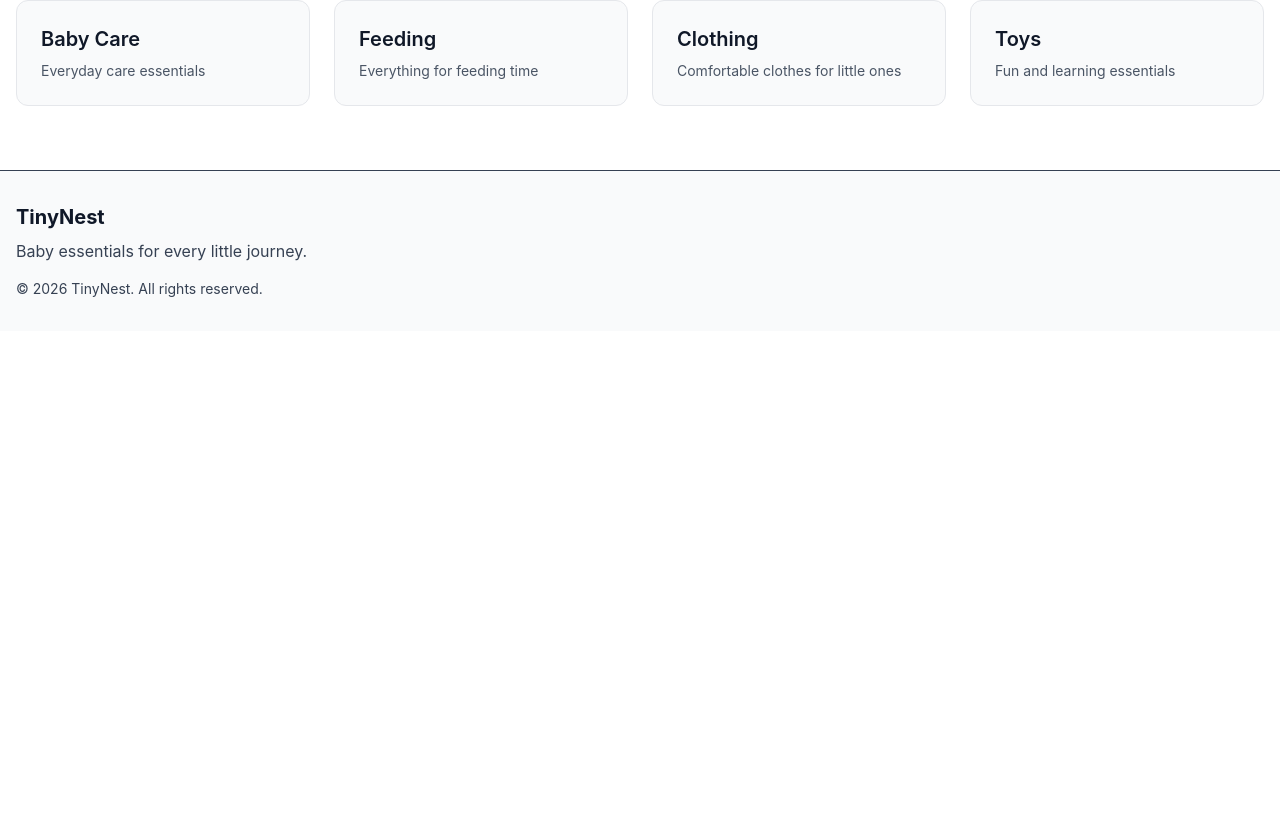
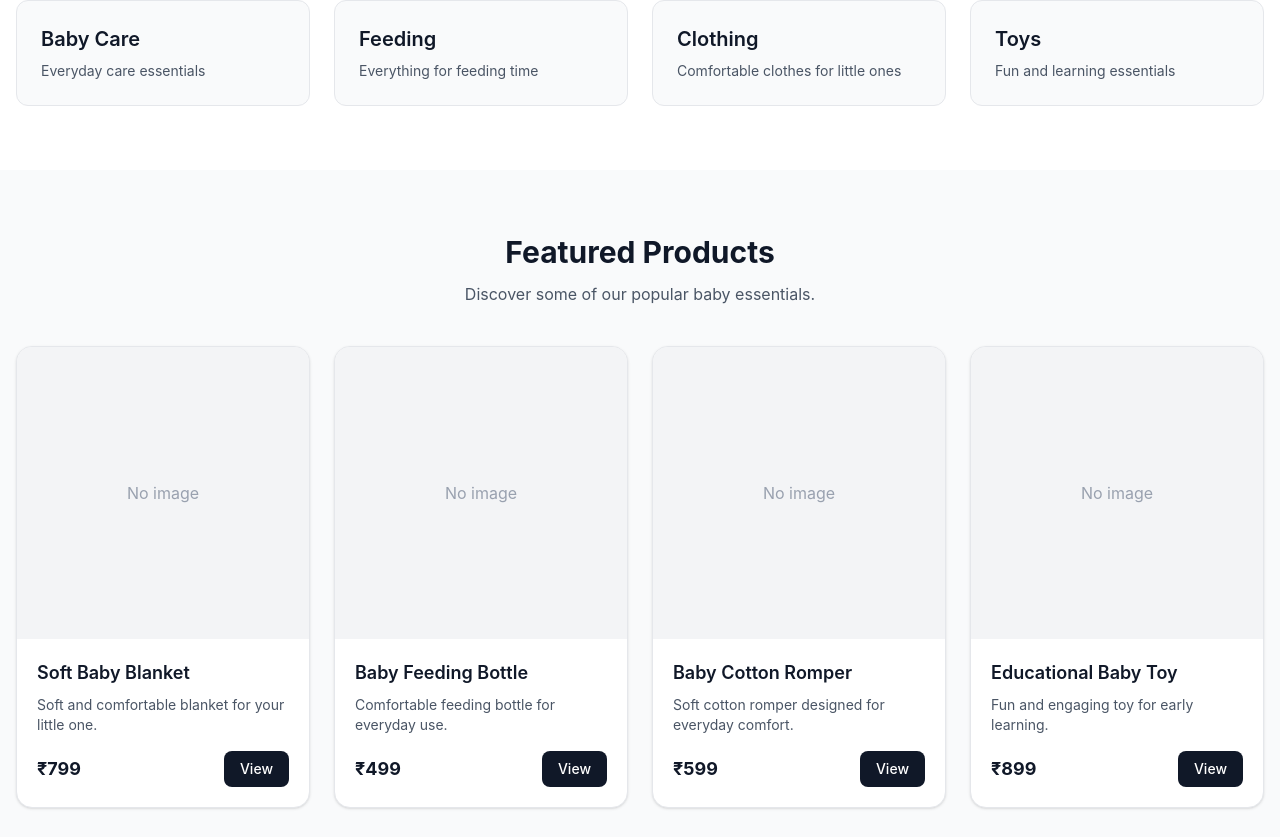
Before and after one commit to ayshasahva-stack/tinynest, a React app in the folder frontend/: page / in a window 1280 px wide. Shown: the part 743-1580 px from the top of the page. Before the commit the page ends 1074 px from the top, so only its background shows below. Built offline with nearby package versions, Linux system fonts and the light colour scheme; the HTML template or start-up script is replaced by a standard one.

Commit message:
feat: add featured products section

```diff
--- /dev/null
+++ b/frontend/src/features/products/components/ProductCard.jsx
@@ -0,0 +1,60 @@
+// ProductCard displays a single product
+function ProductCard({ product }) {
+    return (
+        <article className="overflow-hidden rounded-2xl border border-gray-200 bg-white shadow-sm transition hover:-translate-y-1 hover:shadow-lg dark:border-gray-700 dark:bg-gray-900">
+
+            {/* Product image area */}
+            <div className="aspect-square bg-gray-100 dark:bg-gray-800">
+
+                {product.image ? (
+                    <img
+                        src={product.image}
+                        alt={product.name}
+                        className="h-full w-full object-cover"
+                    />
+                ) : (
+                    <div className="flex h-full items-center justify-center text-gray-400">
+                        No image
+                    </div>
+                )}
+
+            </div>
+
+            {/* Product information */}
+            <div className="p-5">
+
+                {/* Product name */}
+                <h3 className="text-lg font-semibold text-gray-900 dark:text-white">
+                    {product.name}
+                </h3>
+
+                {/* Product description */}
+                <p className="mt-2 line-clamp-2 text-sm text-gray-600 dark:text-gray-400">
+                    {product.description}
+                </p>
+
+                {/* Product price and action */}
+                <div className="mt-4 flex items-center justify-between">
+
+                    {/* Product price */}
+                    <span className="text-lg font-bold text-gray-900 dark:text-white">
+                        ₹{product.price}
+                    </span>
+
+                    {/* View product button */}
+                    <button
+                        type="button"
+                        className="rounded-lg bg-gray-900 px-4 py-2 text-sm font-medium text-white transition hover:bg-gray-700 dark:bg-white dark:text-gray-900 dark:hover:bg-gray-200"
+                    >
+                        View
+                    </button>
+
+                </div>
+
+            </div>
+
+        </article>
+    );
+}
+
+export default ProductCard;
--- /dev/null
+++ b/frontend/src/pages/home/FeaturedProduct.jsx
@@ -0,0 +1,75 @@
+// Import the reusable ProductCard component
+import ProductCard from "../../features/products/components/ProductCard";
+
+// Temporary product data for UI development
+const featuredProducts = [
+    {
+        id: 1,
+        name: "Soft Baby Blanket",
+        description: "Soft and comfortable blanket for your little one.",
+        price: 799,
+        image: "",
+    },
+    {
+        id: 2,
+        name: "Baby Feeding Bottle",
+        description: "Comfortable feeding bottle for everyday use.",
+        price: 499,
+        image: "",
+    },
+    {
+        id: 3,
+        name: "Baby Cotton Romper",
+        description: "Soft cotton romper designed for everyday comfort.",
+        price: 599,
+        image: "",
+    },
+    {
+        id: 4,
+        name: "Educational Baby Toy",
+        description: "Fun and engaging toy for early learning.",
+        price: 899,
+        image: "",
+    },
+];
+
+// Featured products section
+function FeaturedProducts() {
+    return (
+        <section className="bg-gray-50 py-16 dark:bg-gray-900">
+
+            {/* Section container */}
+            <div className="mx-auto max-w-7xl px-4">
+
+                {/* Section heading */}
+                <div className="text-center">
+
+                    <h2 className="text-3xl font-bold text-gray-900 dark:text-white">
+                        Featured Products
+                    </h2>
+
+                    <p className="mt-3 text-gray-600 dark:text-gray-400">
+                        Discover some of our popular baby essentials.
+                    </p>
+
+                </div>
+
+                {/* Product grid */}
+                <div className="mt-10 grid grid-cols-1 gap-6 sm:grid-cols-2 lg:grid-cols-4">
+
+                    {featuredProducts.map((product) => (
+                        <ProductCard
+                            key={product.id}
+                            product={product}
+                        />
+                    ))}
+
+                </div>
+
+            </div>
+
+        </section>
+    );
+}
+
+export default FeaturedProducts;
--- a/frontend/src/pages/home/Home.jsx
+++ b/frontend/src/pages/home/Home.jsx
@@ -1,6 +1,7 @@
 // Import the Hero section
 import HeroSection from "./HeroSection";
 import CategoriesSection from "./CategoriesSection";
+import FeaturedProducts from "./FeaturedProduct";
 
 // Home page component
 function Home() {
@@ -9,6 +10,7 @@ function Home() {
             {/* Hero section */}
             <HeroSection />
             <CategoriesSection/>
+            <FeaturedProducts/>
         </main>
     );
 }
```
